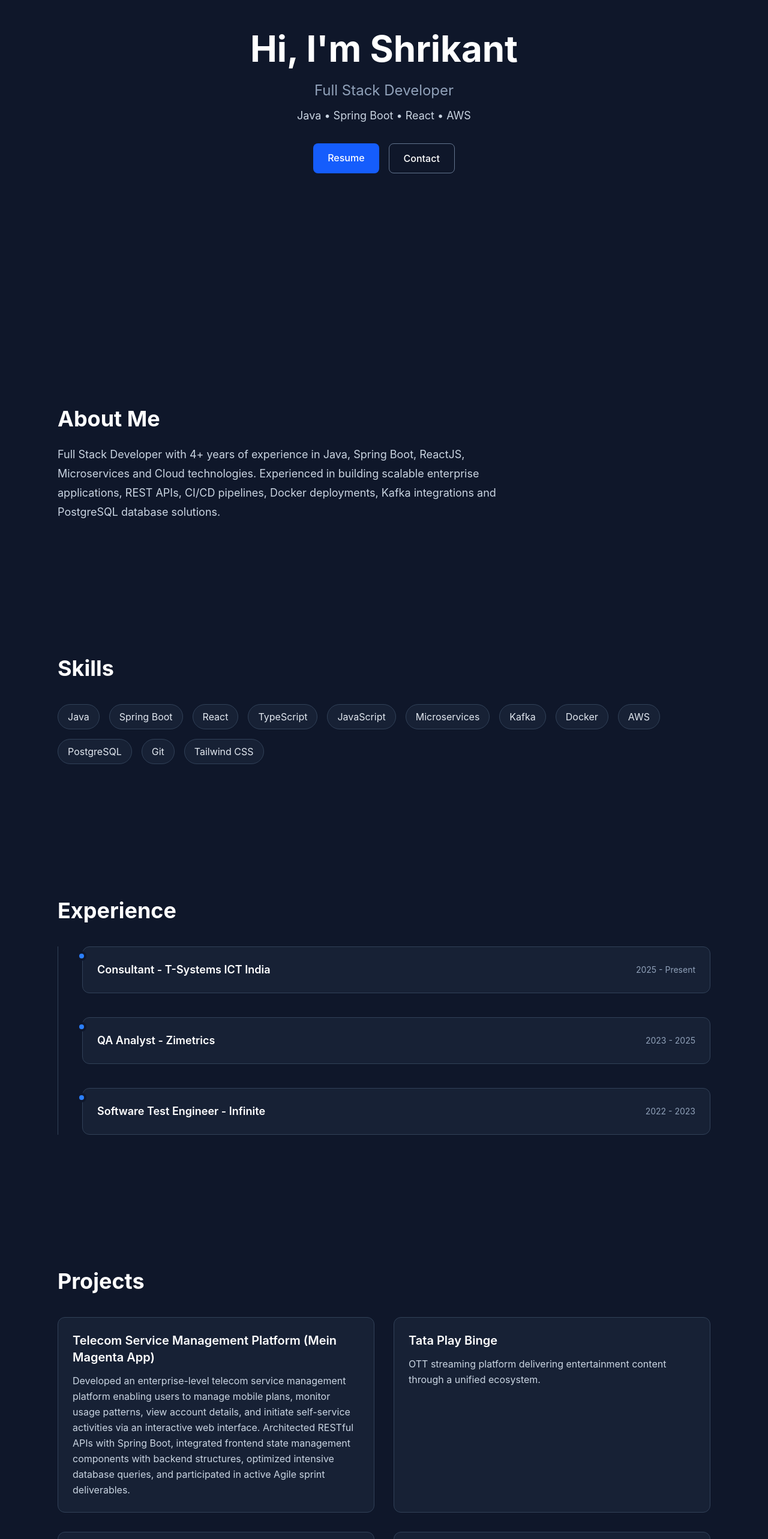
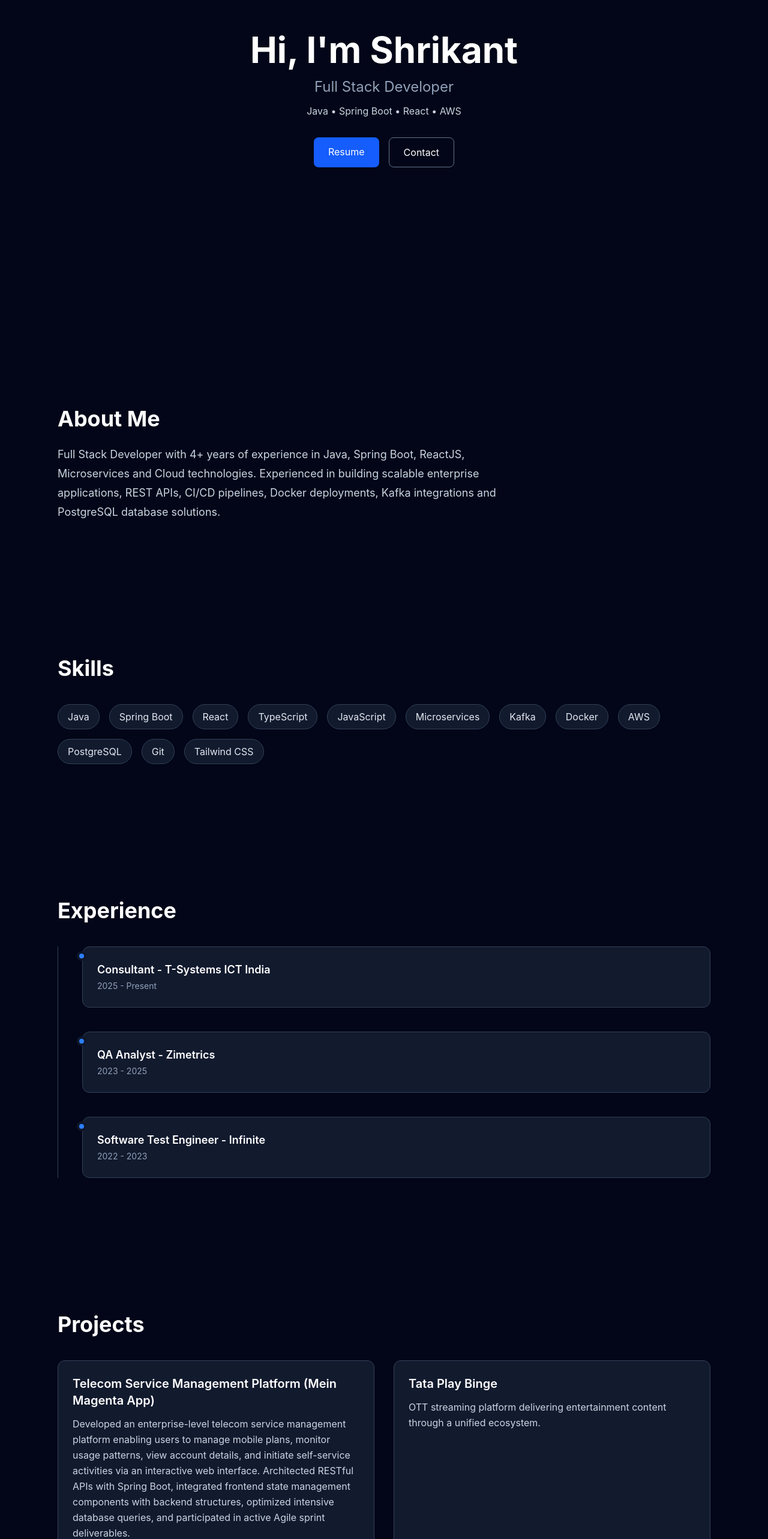
Before and after one commit to shrikant924/portfolio, a React app: page / in a window 1280 px wide. Shown: the part 234-2800 px from the top of the page at 60% size. Built offline with nearby package versions, Linux system fonts and the light colour scheme; the HTML template or start-up script is replaced by a standard one.

Commit message:
initail commit

```diff
--- a/package.json
+++ b/package.json
@@ -11,6 +11,7 @@
   },
   "dependencies": {
     "@tailwindcss/vite": "^4.3.1",
+    "framer-motion": "^12.40.0",
     "react": "^19.2.6",
     "react-dom": "^19.2.6",
     "react-icons": "^5.6.0",
--- a/src/App.tsx
+++ b/src/App.tsx
@@ -1,14 +1,20 @@
+import Navbar from "./components/Navbar";
+import Hero from "./components/Hero";
 import About from "./components/About";
+import Skills from "./components/Skills";
+import Experience from "./components/Experience";
+import Projects from "./components/Projects";
 import Contact from "./components/Contact";
-import Experience from "./components/Experience";
-import Hero from "./components/Hero";
-import Navbar from "./components/Navbar";
-import Projects from "./components/Projects";
-import Skills from "./components/Skills";
 
 function App() {
   return (
-    <>
+    <div className="bg-slate-950 text-white min-h-screen">
+      {/* Glow Background */}
+      <div className="fixed inset-0 -z-10 overflow-hidden">
+        <div className="absolute top-20 left-20 w-72 h-72 bg-blue-500/20 rounded-full blur-3xl" />
+        <div className="absolute bottom-20 right-20 w-72 h-72 bg-purple-500/20 rounded-full blur-3xl" />
+      </div>
+
       <Navbar />
       <Hero />
       <About />
@@ -16,7 +22,7 @@ function App() {
       <Experience />
       <Projects />
       <Contact />
-    </>
+    </div>
   );
 }
 
--- a/src/components/Experience.tsx
+++ b/src/components/Experience.tsx
@@ -1,3 +1,5 @@
+import { motion } from "framer-motion";
+
 const Experience = () => {
   return (
     <section
@@ -14,12 +16,17 @@ const Experience = () => {
           <span className="absolute -left-[9px] top-2 w-4 h-4 bg-blue-500 rounded-full border-4 border-slate-900"></span>
 
           <div className="bg-slate-800/60 hover:bg-slate-800 transition p-5 sm:p-6 rounded-xl border border-slate-700">
-            <div className="flex flex-col sm:flex-row sm:justify-between sm:items-center gap-1 sm:gap-4">
+            <motion.div
+              initial={{ opacity: 0, x: -50 }}
+              whileInView={{ opacity: 1, x: 0 }}
+              viewport={{ once: true }}
+              transition={{ duration: 0.6 }}
+            >
               <h3 className="font-semibold text-base sm:text-lg text-white">
                 Consultant - T-Systems ICT India
               </h3>
               <span className="text-sm text-slate-400">2025 - Present</span>
-            </div>
+            </motion.div>
           </div>
         </div>
 
@@ -28,12 +35,17 @@ const Experience = () => {
           <span className="absolute -left-[9px] top-2 w-4 h-4 bg-blue-500 rounded-full border-4 border-slate-900"></span>
 
           <div className="bg-slate-800/60 hover:bg-slate-800 transition p-5 sm:p-6 rounded-xl border border-slate-700">
-            <div className="flex flex-col sm:flex-row sm:justify-between sm:items-center gap-1 sm:gap-4">
+            <motion.div
+              initial={{ opacity: 0, x: -50 }}
+              whileInView={{ opacity: 1, x: 0 }}
+              viewport={{ once: true }}
+              transition={{ duration: 0.6 }}
+            >
               <h3 className="font-semibold text-base sm:text-lg text-white">
                 QA Analyst - Zimetrics
               </h3>
               <span className="text-sm text-slate-400">2023 - 2025</span>
-            </div>
+            </motion.div>
           </div>
         </div>
 
@@ -42,12 +54,17 @@ const Experience = () => {
           <span className="absolute -left-[9px] top-2 w-4 h-4 bg-blue-500 rounded-full border-4 border-slate-900"></span>
 
           <div className="bg-slate-800/60 hover:bg-slate-800 transition p-5 sm:p-6 rounded-xl border border-slate-700">
-            <div className="flex flex-col sm:flex-row sm:justify-between sm:items-center gap-1 sm:gap-4">
+            <motion.div
+              initial={{ opacity: 0, x: -50 }}
+              whileInView={{ opacity: 1, x: 0 }}
+              viewport={{ once: true }}
+              transition={{ duration: 0.6 }}
+            >
               <h3 className="font-semibold text-base sm:text-lg text-white">
                 Software Test Engineer - Infinite
               </h3>
               <span className="text-sm text-slate-400">2022 - 2023</span>
-            </div>
+            </motion.div>
           </div>
         </div>
       </div>
--- /dev/null
+++ b/src/components/FadeIn.tsx
@@ -0,0 +1,20 @@
+import { motion } from "framer-motion";
+
+interface FadeInProps {
+  children: React.ReactNode;
+}
+
+const FadeIn = ({ children }: FadeInProps) => {
+  return (
+    <motion.div
+      initial={{ opacity: 0, y: 40 }}
+      whileInView={{ opacity: 1, y: 0 }}
+      viewport={{ once: true }}
+      transition={{ duration: 0.7 }}
+    >
+      {children}
+    </motion.div>
+  );
+};
+
+export default FadeIn;
--- a/src/components/Hero.tsx
+++ b/src/components/Hero.tsx
@@ -1,35 +1,38 @@
+import { motion } from "framer-motion";
+
 const Hero = () => {
   return (
-    <section className="min-h-screen flex items-center justify-center px-4 sm:px-6 lg:px-8">
-      <div className="text-center max-w-3xl">
-        <h1 className="text-3xl sm:text-5xl md:text-6xl font-bold leading-tight">
-          Hi, I'm Shrikant
-        </h1>
+    <section className="min-h-screen flex items-center justify-center px-4">
+      <motion.div
+        initial={{ opacity: 0, y: 60 }}
+        animate={{ opacity: 1, y: 0 }}
+        transition={{ duration: 0.8 }}
+        className="text-center max-w-3xl"
+      >
+        <h1 className="text-4xl sm:text-6xl font-bold">Hi, I'm Shrikant</h1>
 
-        <p className="text-lg sm:text-xl md:text-2xl text-slate-400 mt-4">
+        <p className="text-xl sm:text-2xl text-slate-400 mt-4">
           Full Stack Developer
         </p>
 
-        <p className="mt-3 text-sm sm:text-base md:text-lg text-slate-300">
-          Java • Spring Boot • React • AWS
-        </p>
+        <p className="mt-3 text-slate-300">Java • Spring Boot • React • AWS</p>
 
         <div className="mt-8 flex flex-col sm:flex-row gap-4 justify-center">
           <a
             href="/Resume.pdf"
-            className="bg-blue-600 hover:bg-blue-700 transition px-6 py-3 rounded-lg text-white font-medium"
+            className="bg-blue-600 hover:bg-blue-700 hover:scale-105 transition px-6 py-3 rounded-lg"
           >
             Resume
           </a>
 
           <a
             href="#contact"
-            className="border border-slate-500 hover:border-white transition px-6 py-3 rounded-lg text-white font-medium"
+            className="border border-slate-500 hover:border-white hover:scale-105 transition px-6 py-3 rounded-lg"
           >
             Contact
           </a>
         </div>
-      </div>
+      </motion.div>
     </section>
   );
 };
--- a/src/components/Navbar.tsx
+++ b/src/components/Navbar.tsx
@@ -1,4 +1,5 @@
 import { useState } from "react";
+import { AnimatePresence, motion } from "framer-motion";
 
 const Navbar = () => {
   const [isOpen, setIsOpen] = useState(false);
@@ -7,59 +8,56 @@ const Navbar = () => {
     <nav className="fixed top-0 w-full bg-slate-900/80 backdrop-blur z-50 border-b border-slate-800">
       <div className="max-w-6xl mx-auto px-4 sm:px-6 lg:px-8 py-4">
         <div className="flex items-center justify-between">
-          {/* Logo */}
           <h1 className="font-bold text-lg sm:text-xl text-white">
-            Mr. Shrikant Shivaji Lohar
+            Shrikant Lohar
           </h1>
 
-          {/* Desktop Menu */}
-          <div className="hidden sm:flex gap-6 text-sm md:text-base text-slate-300">
-            <a className="hover:text-white transition" href="#about">
-              About
-            </a>
-            <a className="hover:text-white transition" href="#skills">
-              Skills
-            </a>
-            <a className="hover:text-white transition" href="#experience">
-              Experience
-            </a>
-            <a className="hover:text-white transition" href="#projects">
-              Projects
-            </a>
-            <a className="hover:text-white transition" href="#contact">
-              Contact
-            </a>
+          <div className="hidden sm:flex gap-6 text-slate-300">
+            {["about", "skills", "experience", "projects", "contact"].map(
+              (item) => (
+                <a
+                  key={item}
+                  href={`#${item}`}
+                  className="hover:text-blue-400 transition"
+                >
+                  {item.charAt(0).toUpperCase() + item.slice(1)}
+                </a>
+              ),
+            )}
           </div>
 
-          {/* Mobile Button */}
           <button
             onClick={() => setIsOpen(!isOpen)}
-            className="sm:hidden text-slate-300 text-2xl"
+            className="sm:hidden text-2xl"
           >
             {isOpen ? "✕" : "☰"}
           </button>
         </div>
 
-        {/* Mobile Menu */}
-        {isOpen && (
-          <div className="sm:hidden flex flex-col gap-4 mt-4 text-slate-300">
-            <a href="#about" onClick={() => setIsOpen(false)}>
-              About
-            </a>
-            <a href="#skills" onClick={() => setIsOpen(false)}>
-              Skills
-            </a>
-            <a href="#experience" onClick={() => setIsOpen(false)}>
-              Experience
-            </a>
-            <a href="#projects" onClick={() => setIsOpen(false)}>
-              Projects
-            </a>
-            <a href="#contact" onClick={() => setIsOpen(false)}>
-              Contact
-            </a>
-          </div>
-        )}
+        <AnimatePresence>
+          {isOpen && (
+            <motion.div
+              initial={{ opacity: 0, height: 0 }}
+              animate={{ opacity: 1, height: "auto" }}
+              exit={{ opacity: 0, height: 0 }}
+              className="sm:hidden overflow-hidden"
+            >
+              <div className="flex flex-col gap-4 mt-4">
+                {["about", "skills", "experience", "projects", "contact"].map(
+                  (item) => (
+                    <a
+                      key={item}
+                      href={`#${item}`}
+                      onClick={() => setIsOpen(false)}
+                    >
+                      {item.charAt(0).toUpperCase() + item.slice(1)}
+                    </a>
+                  ),
+                )}
+              </div>
+            </motion.div>
+          )}
+        </AnimatePresence>
       </div>
     </nav>
   );
--- a/src/components/Projects.tsx
+++ b/src/components/Projects.tsx
@@ -1,3 +1,5 @@
+import { motion } from "framer-motion";
+
 const Projects = () => {
   return (
     <section
@@ -10,7 +12,14 @@ const Projects = () => {
 
       <div className="grid grid-cols-1 sm:grid-cols-2 gap-6 sm:gap-8">
         {/* Project 1 */}
-        <div className="bg-slate-800/60 hover:bg-slate-800 transition border border-slate-700 rounded-xl p-5 sm:p-6">
+        <motion.div
+          whileHover={{
+            y: -10,
+            scale: 1.02,
+          }}
+          transition={{ duration: 0.2 }}
+          className="bg-slate-800/60 border border-slate-700 rounded-xl p-6"
+        >
           <h3 className="font-semibold text-lg sm:text-xl text-white">
             Telecom Service Management Platform (Mein Magenta App)
           </h3>
@@ -24,10 +33,17 @@ const Projects = () => {
             structures, optimized intensive database queries, and participated
             in active Agile sprint deliverables.
           </p>
-        </div>
+        </motion.div>
 
         {/* Project 2 */}
-        <div className="bg-slate-800/60 hover:bg-slate-800 transition border border-slate-700 rounded-xl p-5 sm:p-6">
+        <motion.div
+          whileHover={{
+            y: -10,
+            scale: 1.02,
+          }}
+          transition={{ duration: 0.2 }}
+          className="bg-slate-800/60 border border-slate-700 rounded-xl p-6"
+        >
           <h3 className="font-semibold text-lg sm:text-xl text-white">
             Tata Play Binge
           </h3>
@@ -36,10 +52,17 @@ const Projects = () => {
             OTT streaming platform delivering entertainment content through a
             unified ecosystem.
           </p>
-        </div>
+        </motion.div>
 
         {/* Project 3 */}
-        <div className="bg-slate-800/60 hover:bg-slate-800 transition border border-slate-700 rounded-xl p-5 sm:p-6">
+        <motion.div
+          whileHover={{
+            y: -10,
+            scale: 1.02,
+          }}
+          transition={{ duration: 0.2 }}
+          className="bg-slate-800/60 border border-slate-700 rounded-xl p-6"
+        >
           <h3 className="font-semibold text-lg sm:text-xl text-white">
             Diabetes Management System (Carelink Minimed)
           </h3>
@@ -52,10 +75,17 @@ const Projects = () => {
             compliance workflows, integrated CGM/BGM streams, refined UI/UX
             layouts, and provided extensive production troubleshooting.
           </p>
-        </div>
+        </motion.div>
 
         {/* Project 4 */}
-        <div className="bg-slate-800/60 hover:bg-slate-800 transition border border-slate-700 rounded-xl p-5 sm:p-6">
+        <motion.div
+          whileHover={{
+            y: -10,
+            scale: 1.02,
+          }}
+          transition={{ duration: 0.2 }}
+          className="bg-slate-800/60 border border-slate-700 rounded-xl p-6"
+        >
           <h3 className="font-semibold text-lg sm:text-xl text-white">
             E-Commerce Microservices Platform
           </h3>
@@ -70,7 +100,7 @@ const Projects = () => {
             Redis for caching layers, and containerized images using Docker.
             Secured via JWT authorization.
           </p>
-        </div>
+        </motion.div>
       </div>
     </section>
   );
--- a/src/components/Skills.tsx
+++ b/src/components/Skills.tsx
@@ -1,3 +1,5 @@
+import { motion } from "framer-motion";
+
 const skills = [
   "Java",
   "Spring Boot",
@@ -25,12 +27,17 @@ const Skills = () => {
 
       <div className="flex flex-wrap gap-3 sm:gap-4">
         {skills.map((skill) => (
-          <span
+          <motion.span
             key={skill}
-            className="px-4 py-2 text-sm sm:text-base bg-slate-800/60 hover:bg-slate-800 border border-slate-700 rounded-full text-slate-200 transition"
+            whileHover={{
+              scale: 1.1,
+              y: -5,
+            }}
+            whileTap={{ scale: 0.95 }}
+            className="px-4 py-2 bg-slate-800/60 border border-slate-700 rounded-full text-slate-200"
           >
             {skill}
-          </span>
+          </motion.span>
         ))}
       </div>
     </section>
--- a/src/index.css
+++ b/src/index.css
@@ -5,7 +5,6 @@ html {
 }
 
 body {
-  background: #0f172a;
+  background: #020617;
   color: white;
-  font-family: Inter, sans-serif;
 }
```
Also changed, not shown: 1 other file (tests, documents, lock files or other folders).
